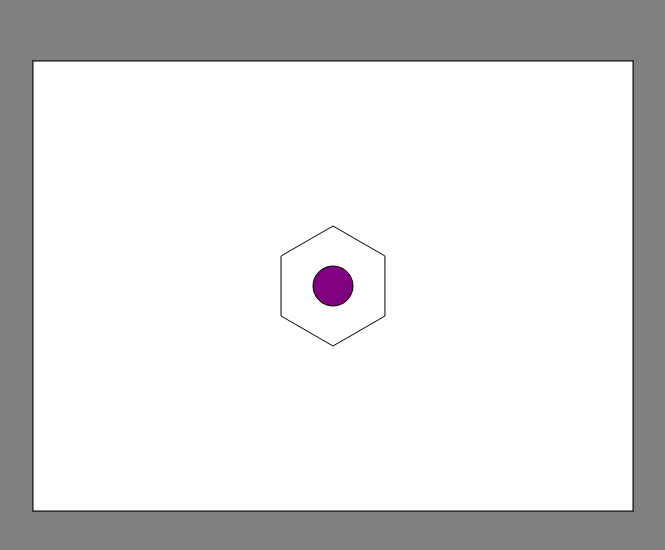
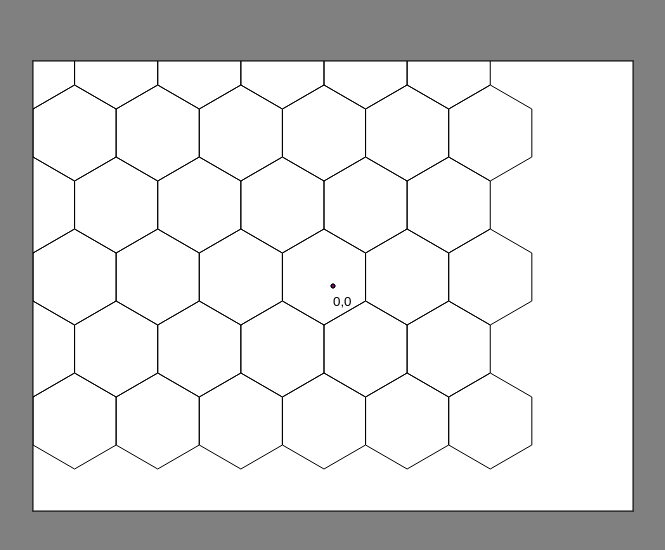
Before and after one commit to SvenHolmager/HexCanvas, a plain HTML site: page Index.html in a window 1280 px wide. Shown: the part 114-664 px from the top of the page, without its empty margins (307-972 px from the left). Drawn offline with Linux system fonts and the light colour scheme.

Commit message:
improved script to enable beehive setup of hexagons

```diff
--- a/Index.html
+++ b/Index.html
@@ -21,12 +21,24 @@
 	var dx = 5;
 	var dy = 5;
 	var dz = 0.1;
-	var xCam = 300;
-	var yCam = 225;
+	var dr = 30;
+	var xCam = 0;
+	var yCam = 0;
 	var zoom = 2;
 	var WIDTH =  600;
 	var HEIGHT = 450;
 	var rotation = 0;
+	var boardSizeX = 6;
+	var boardSizeY = 6;
+	var Fields = [];
+
+ 	var Field = (function () {
+        function Field(x, y) {
+            this.Xpos = x;
+            this.Ypos = y;
+        }
+        return Field;
+    }());
 
 	function clearCanvas() {
 		ctx.clearRect(0, 0, WIDTH, HEIGHT);
@@ -73,7 +85,8 @@
 			}
 			break;
 
-			case 83:  /* S was pressed */
+ 			/* S was pressed */
+			case 83:
 			if (yCam + dy < HEIGHT + 500) {
 				yCam += dy;
 			}
@@ -105,13 +118,13 @@
 
 			case 81:  /* Q was pressed */
 			if (true) {
-				rotation += 1;
+				rotation += dr;
 			}
 			break;
 
 			case 69:  /* E was pressed */
 			if (true) {
-				rotation -= 1;
+				rotation -= dr;
 			}
 			break;
 		}
@@ -136,13 +149,50 @@
 		rect(0,0,WIDTH,HEIGHT);
 
 		ctx.fillStyle = "purple";
-		circle(0 + xCam, 0 + yCam, 10 * zoom);
+		showCamera();
+		showCoords();
+		drawBoardFields();
+	}
 
+	function showCamera() {
 		ctx.fillStyle = "purple";
-		hexagon(0 + xCam, 0 + yCam, 30 * zoom);
+		circle(WIDTH/2, HEIGHT/2, 2);
 	}
+
+	function showCoords() {
+		ctx.stroke();
+        ctx.fillStyle = "#000000";
+        ctx.font = "10pt Arial";
+        ctx.fillText(xCam + "," + yCam, WIDTH/2,  HEIGHT/2+20);
+	}
+
+	function drawBoardFields() {
+		var size = 24 * zoom;
+		var hexHeight = 2 * size;
+		var hexWidth = Math.sqrt(3)/2 * hexHeight;
+		var vertDist = hexHeight * 3/4;
+
+		for (var i = 0; i < boardSizeX; i++) {
+			for (var j = 0; j < boardSizeY; j++) {
+				var hexPosX = xCam + i * hexWidth + (j % 2) * 0.5*hexWidth;
+				var hexPosY = yCam + j * vertDist;
+
+				hexagon(hexPosX, hexPosY, size);
+			}
+		}
+	}
+
 	init();
+
 	window.addEventListener('keydown',doKeyDown,true);
+
+	for (var x = 0; x < boardSizeX; ++x) {
+        Fields[x] = [];
+        for (var y = 0; y < boardSizeY; ++y) {
+            Fields[x][y] = new Field(x, y);
+        }
+    }
+
     </script>
 </body>
 </html>
```
